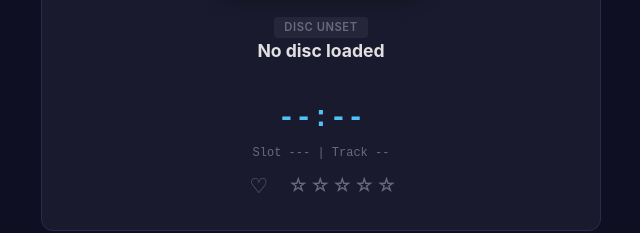
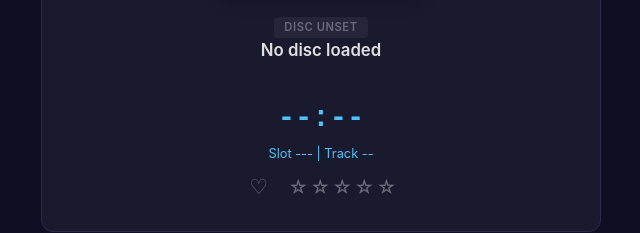
Before and after one commit to NFDiJee/cac-controller, a website: page public/index.html in a window 1280 px wide. Shown: the part 341-574 px from the top of the page, 319-959 px from the left. Drawn offline with Linux system fonts and the light colour scheme; no server answers.

Commit message:
Align player title/artist/info styling with hub

```diff
--- a/public/css/app.css
+++ b/public/css/app.css
@@ -117,17 +117,16 @@ body {
   color: var(--text-muted); font-size: 3rem;
 }
 .now-playing .title {
-  font-size: 1.1rem; font-weight: 700;
+  font-size: 1.05rem; font-weight: 600;
   margin-bottom: 4px;
   white-space: nowrap; overflow: hidden; text-overflow: ellipsis;
 }
 .now-playing .artist {
-  font-size: 0.85rem; color: var(--text-dim);
+  font-size: 0.9rem; color: var(--text-dim);
   margin-bottom: 4px;
 }
 .now-playing .info {
-  font-size: 0.75rem; color: var(--text-muted);
-  font-family: var(--font-mono);
+  font-size: 0.8rem; color: var(--accent);
 }
 .now-playing .time {
   font-size: 1.8rem; font-weight: 700;
```
